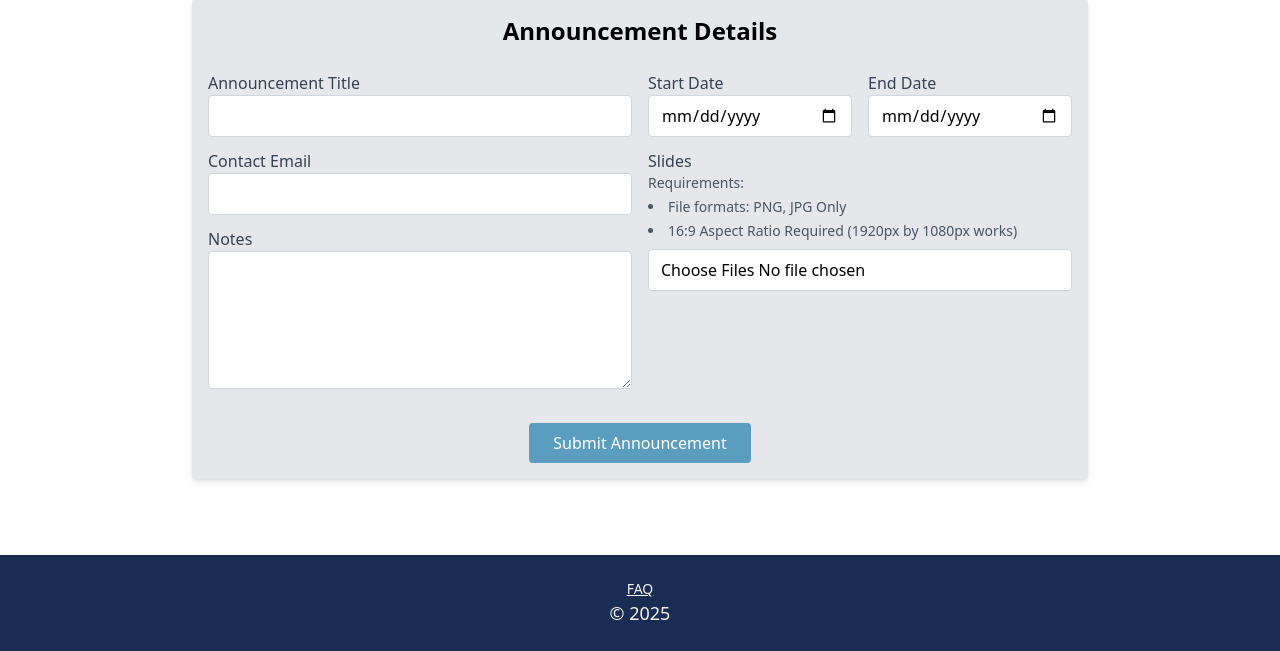
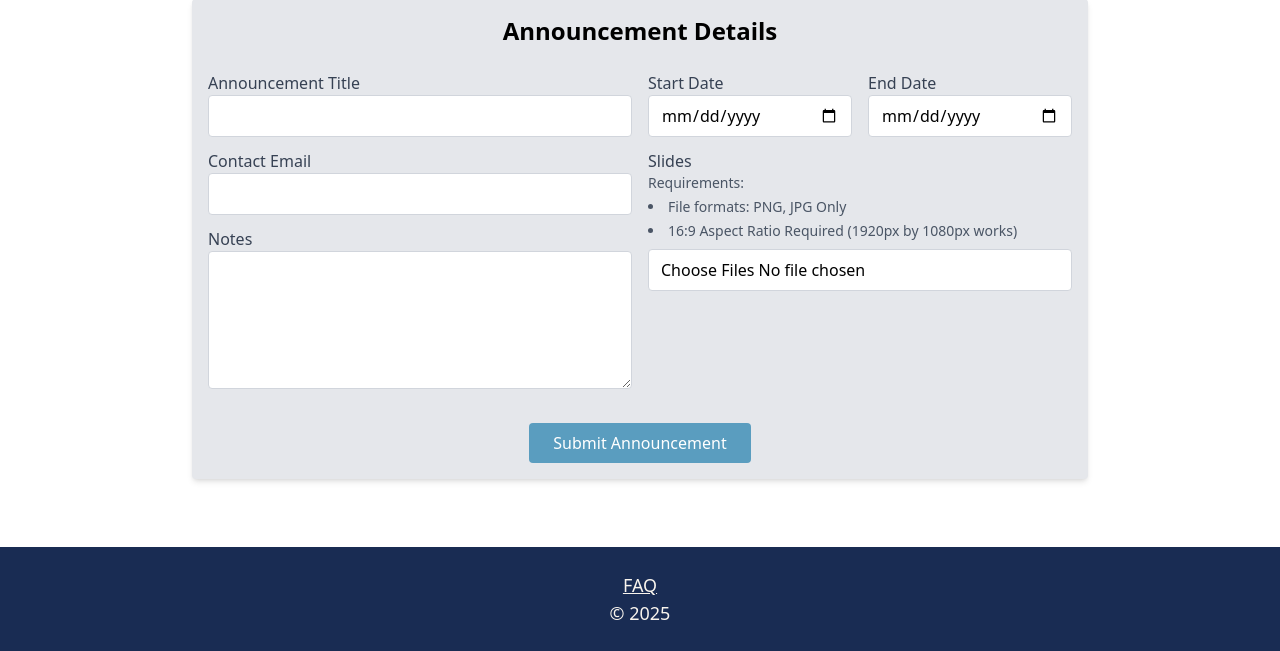
Before and after one commit to Galacticica/CUNE-Announcement-Site, a Django app: page / in a window 1280 px wide. Shown: the part 149-800 px from the top of the page. Run offline with Django 5.2, Linux system fonts and the light colour scheme; style sheets or scripts are compiled from the project's sources.

Commit message:
font size change

```diff
--- a/templates/base.html
+++ b/templates/base.html
@@ -32,7 +32,7 @@
     </main>
     <footer class="text-white p-6 mt-4" style="background-color: var(--concordia-blue);">
         <div class="flex flex-col items-center font-sans">
-            <a class="text-sm underline hover:text-concordia-sky" style="color: var(--concordia-white);" href="{% url 'faq' %}">FAQ</a>
+            <a class="text-lg underline hover:text-concordia-sky" style="color: var(--concordia-white);" href="{% url 'faq' %}">FAQ</a>
             <p class="text-lg" style="color: var(--concordia-white);">© 2025</p>
         </div>
     </footer>
```
